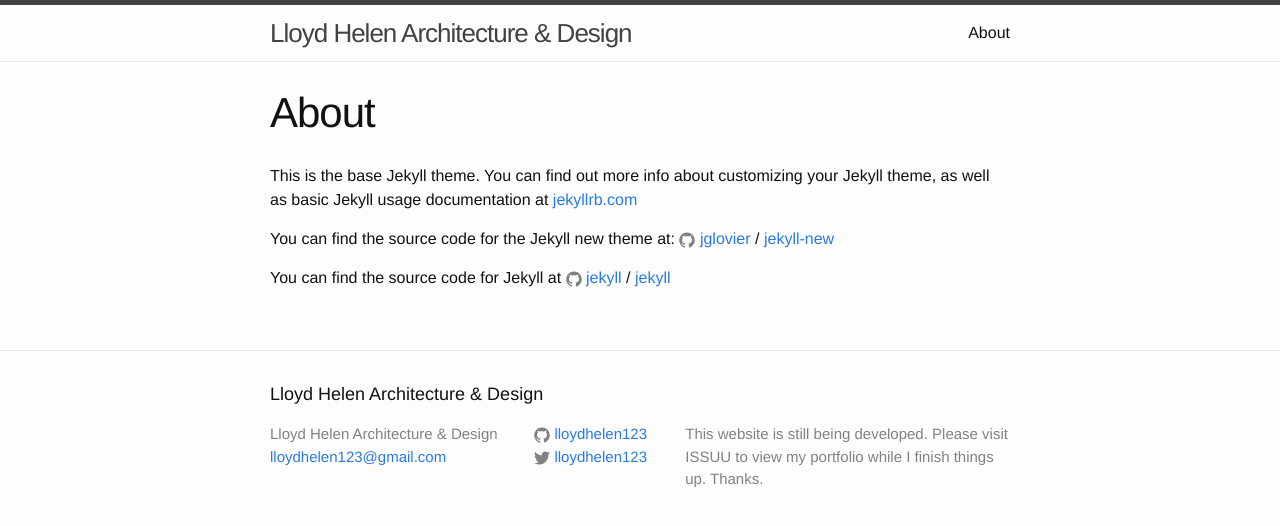
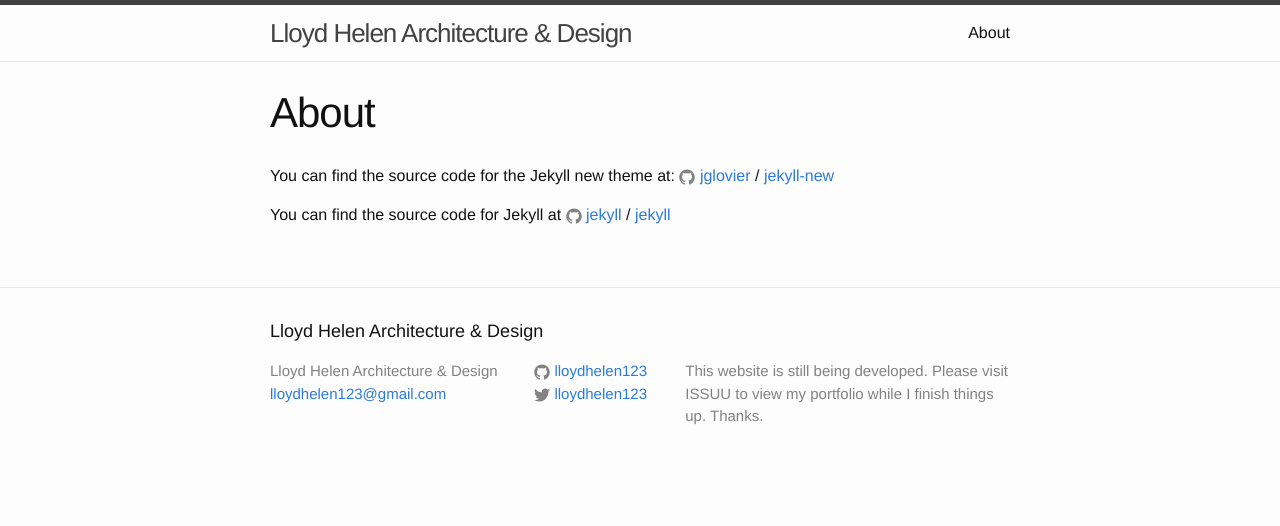
Before and after one commit to lloydhelen123/lloydhelen123.github.io, a Jekyll site: the page built from about.md, in a window 1280 px wide. Shown: the top 526 px of the page. Built offline with Jekyll 4.4.1, drawn with Linux system fonts in a browser that asks for light colours.

Commit message:
Update about.md

```diff
--- a/about.md
+++ b/about.md
@@ -4,7 +4,7 @@
 permalink: /about/
 ---
 
-This is the base Jekyll theme. You can find out more info about customizing your Jekyll theme, as well as basic Jekyll usage documentation at [jekyllrb.com](http://jekyllrb.com/)
+
 
 You can find the source code for the Jekyll new theme at:
 {% include icon-github.html username="jglovier" %} /
```
